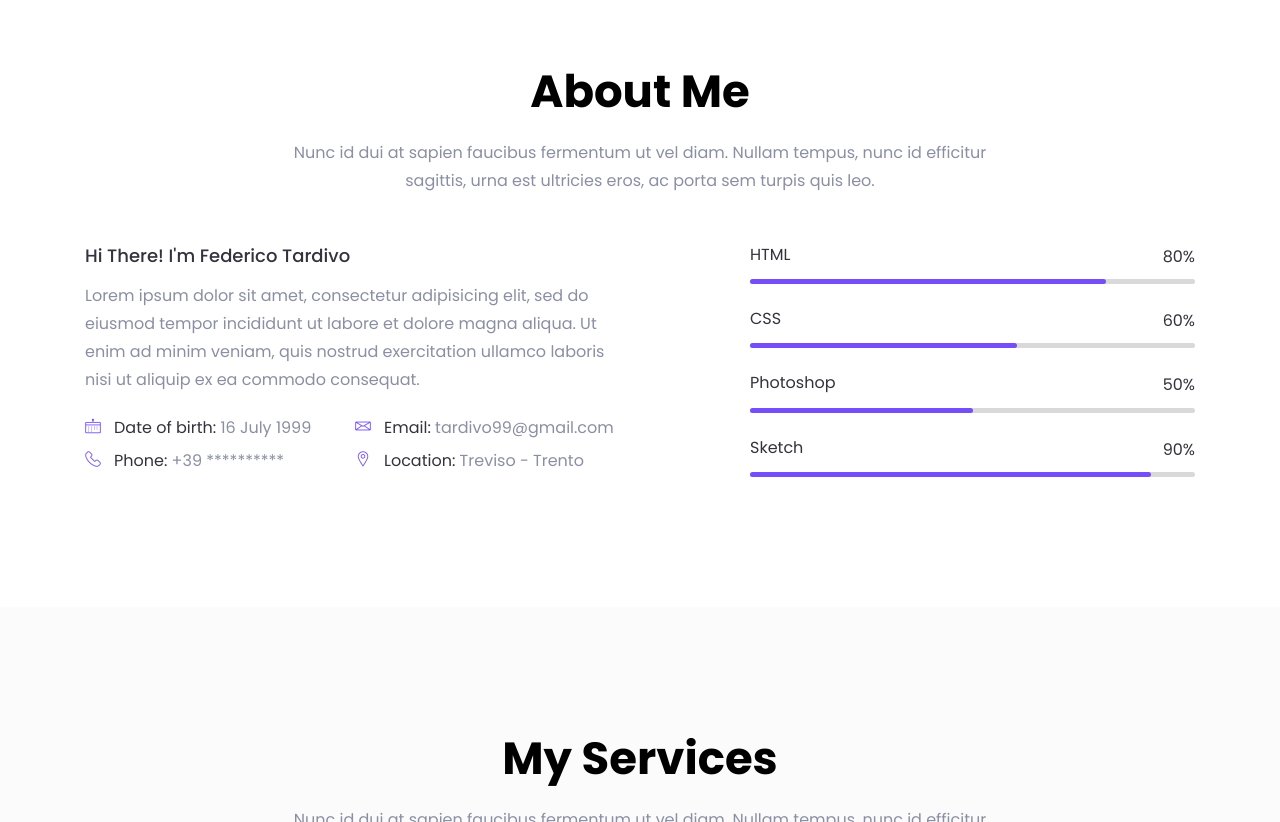
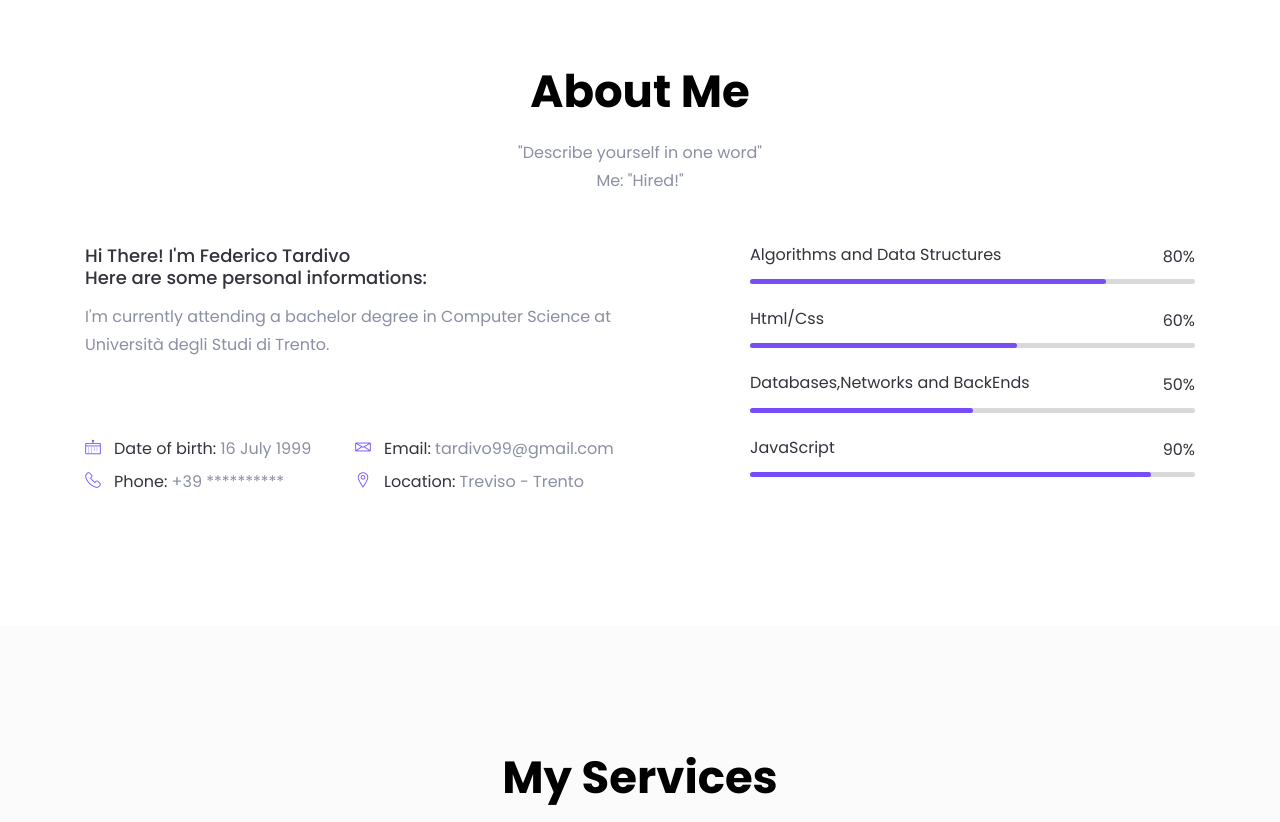
Before and after one commit to FedericoTardivo/federicotardivo.github.io, a plain HTML site: page index.html in a window 1280 px wide. Shown: the part 880-1702 px from the top of the page. Drawn offline with Linux system fonts and the light colour scheme; files whose address does not match are found by name.

Commit message:
Working on info

```diff
--- a/index.html
+++ b/index.html
@@ -131,7 +131,7 @@
                     </div>
                     <div class="col-lg-6 offset-xl-1">
                         <div class="header-image d-none d-lg-block">
-                            <img src="assets/images/banner/hero.png" alt="hero">
+                            <img style="border-radius: 5%;" src="assets/images/banner/hero.png" alt="hero">
                         </div> <!-- header image -->
                     </div>
                 </div> <!-- row -->
@@ -165,15 +165,15 @@
                 <div class="col-lg-8">
                     <div class="section-title text-center">
                         <h2 class="title">About Me</h2>
-                        <p>Nunc id dui at sapien faucibus fermentum ut vel diam. Nullam tempus, nunc id efficitur sagittis, urna est ultricies eros, ac porta sem turpis quis leo.</p>
+                        <p>"Describe yourself in one word"<br>Me: "Hired!"</p>
                     </div> <!-- section title -->
                 </div>
             </div> <!-- row -->
             <div class="row">
                 <div class="col-lg-6">
                     <div class="about-content mt-50">
-                        <h5 class="about-title">Hi There! I'm Federico Tardivo</h5>
-                        <p>Lorem ipsum dolor sit amet, consectetur adipisicing elit, sed do eiusmod tempor incididunt ut labore et dolore magna aliqua. Ut enim ad minim veniam, quis nostrud exercitation ullamco laboris nisi ut aliquip ex ea commodo consequat.</p>
+                        <h5 class="about-title">Hi There! I'm Federico Tardivo<br>Here are some personal informations:</h5>
+                        <p>I'm currently attending a bachelor degree in Computer Science at Università degli Studi di Trento.<br><br><br></p>
                         <ul class="clearfix">
                             <li>
                                 <div class="single-info d-flex align-items-center">
@@ -222,7 +222,7 @@
                     <div class="about-skills pt-25">
                         <div class="skill-item mt-25">
                             <div class="skill-header">
-                                <h6 class="skill-title">HTML</h6>
+                                <h6 class="skill-title">Algorithms and Data Structures</h6>
                                 <div class="skill-percentage">
                                     <div class="count-box counted">
                                         <span class="counter">80</span>
@@ -238,7 +238,7 @@
                         </div> <!-- skill item -->
                         <div class="skill-item mt-25">
                             <div class="skill-header">
-                                <h6 class="skill-title">CSS</h6>
+                                <h6 class="skill-title">Html/Css</h6>
                                 <div class="skill-percentage">
                                     <div class="count-box counted">
                                         <span class="counter">60</span>
@@ -254,7 +254,7 @@
                         </div> <!-- skill item -->
                         <div class="skill-item mt-25">
                             <div class="skill-header">
-                                <h6 class="skill-title">Photoshop</h6>
+                                <h6 class="skill-title">Databases,Networks and BackEnds</h6>
                                 <div class="skill-percentage">
                                     <div class="count-box counted">
                                         <span class="counter">50</span>
@@ -270,7 +270,7 @@
                         </div> <!-- skill item -->
                         <div class="skill-item mt-25">
                             <div class="skill-header">
-                                <h6 class="skill-title">Sketch</h6>
+                                <h6 class="skill-title">JavaScript</h6>
                                 <div class="skill-percentage">
                                     <div class="count-box counted">
                                         <span class="counter">90</span>
```
Also changed, not shown: assets/images/banner/hero.png.
